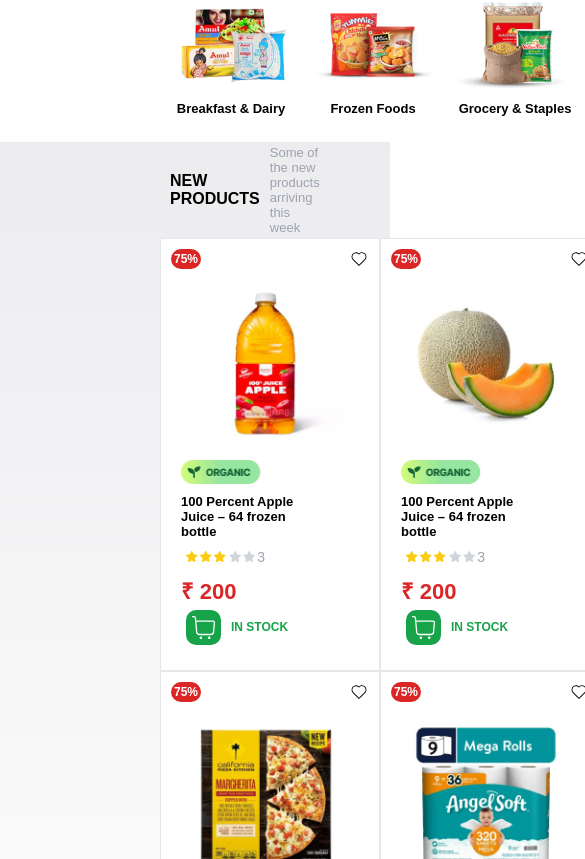
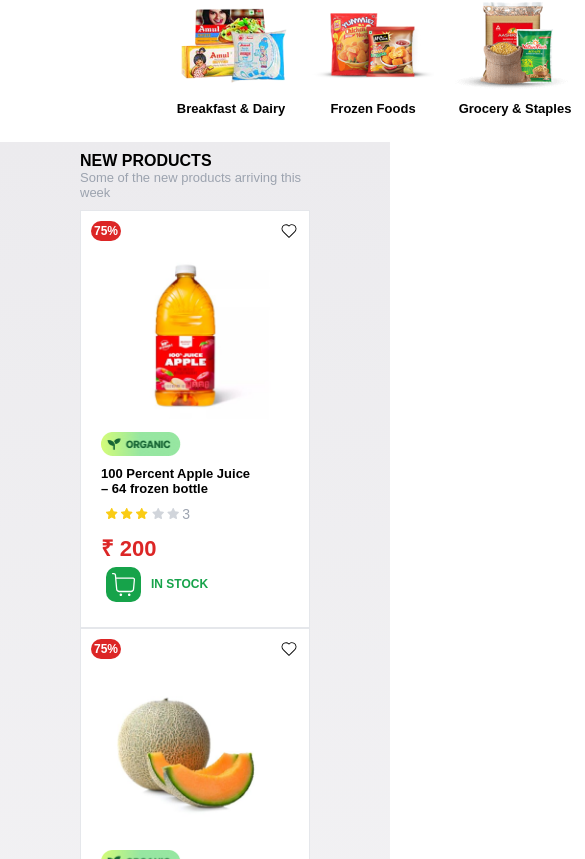
Before and after one commit to sinha-niranjan/ecommerce_frontend, a React (Vite) app: page / in a window 390 px wide. Shown: the part 865-1724 px from the top of the page, 585 px wide, since content can reach past the window. Built offline with nearby package versions, Linux system fonts and the light colour scheme.

Commit message:
Changes to be committed: 	modified:   src/components/Products/Products.scss

```diff
--- a/src/components/Products/Products.scss
+++ b/src/components/Products/Products.scss
@@ -29,6 +29,7 @@
   }
 
   .new-products {
+    width: 100%;
     display: grid;
     grid-template-columns: repeat(6, 1fr);
     .new-product {
@@ -126,8 +127,39 @@
 
 @media screen and (max-width: 1500px) {
   .products-section {
+    padding: 0 5rem;
     .new-products {
       grid-template-columns: repeat(4, 1fr);
     }
   }
 }
+
+@media screen and (max-width: 950px) {
+  .products-section {
+    .new-products {
+      grid-template-columns: repeat(2, 1fr);
+    }
+  }
+}
+
+@media screen and (max-width: 550px) {
+  .products-section {
+    > .products-heading {
+      > span {
+        flex-direction: column;
+        align-items: flex-start;
+        justify-content: flex-start;
+        >h3{
+          margin: 0;
+          margin-top: 10px;
+        }
+        >p{
+          margin-bottom: 10px;
+        }
+      }
+    }
+    .new-products {
+      grid-template-columns: repeat(1, 1fr);
+    }
+  }
+}
```
